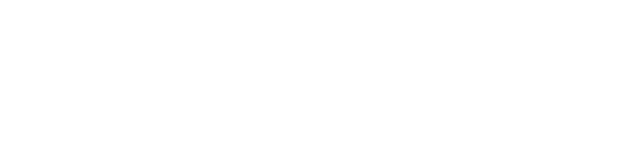
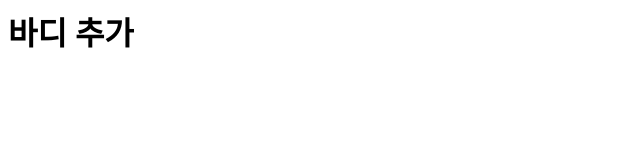
Before and after one commit to choiseungho9592/github_test, a plain HTML site: page index.html in a window 1280 px wide. Shown: the whole page, without its empty margins (0-640 px from the left). Drawn offline with Linux system fonts and the light colour scheme.

Commit message:
[update]  body에 h1추가

```diff
--- a/index.html
+++ b/index.html
@@ -1,3 +1,7 @@
 <html>
     <source>
 </html>
+
+<body>
+    <h1>바디 추가</h1>
+</body>
```
